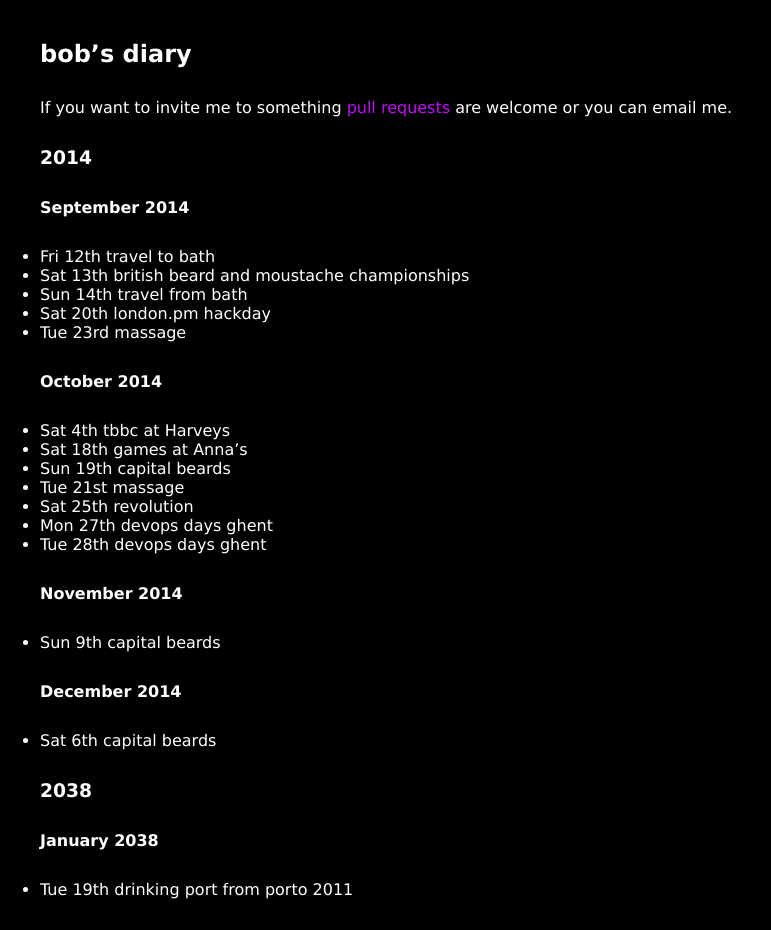
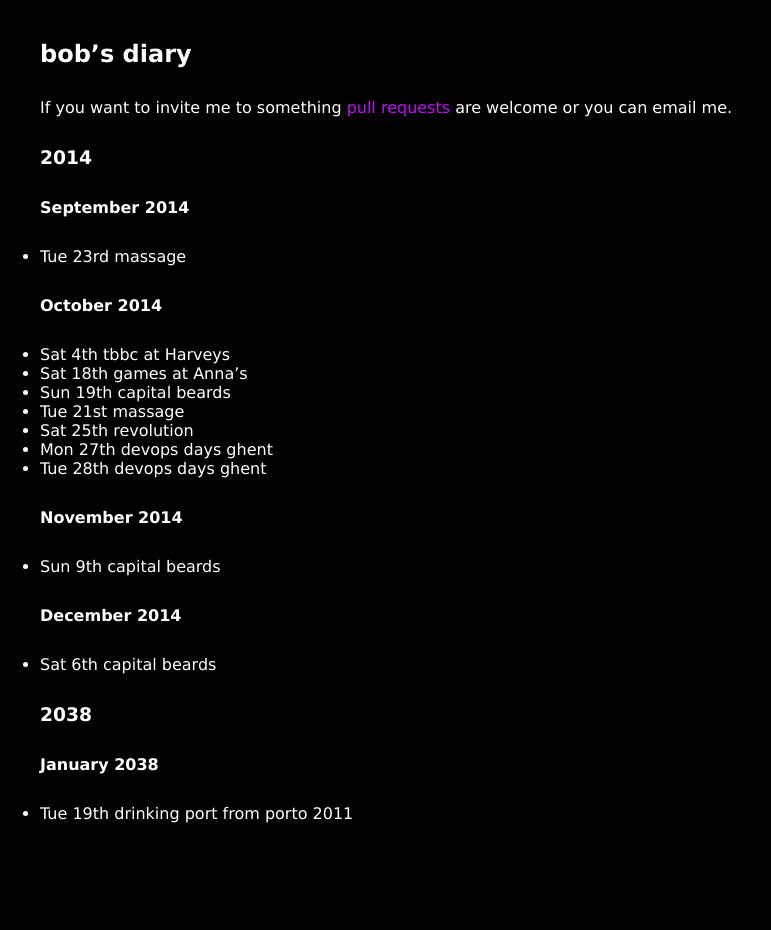
Before and after one commit to rjw1/randomness.org.uk, a Jekyll site: the page built from diary/index.md, in a window 1280 px wide. Shown: the whole page, without its empty margins (0-771 px from the left). Built offline with Jekyll 4.4.1, drawn with Linux system fonts in a browser that asks for light colours; Markdown is read by kramdown in place of the engine named in the settings.

Commit message:
Time passed in september.
I competed and came third in the championships.
i hacked stuff at the hacked day.

```diff
--- a/diary/index.md
+++ b/diary/index.md
@@ -11,10 +11,6 @@ are welcome or you can email me.
 
 #### September 2014 ####
 
-* Fri 12th travel to bath
-* Sat 13th british beard and moustache championships
-* Sun 14th travel from bath
-* Sat 20th london.pm hackday
 * Tue 23rd massage
 
 #### October 2014 ####
```
